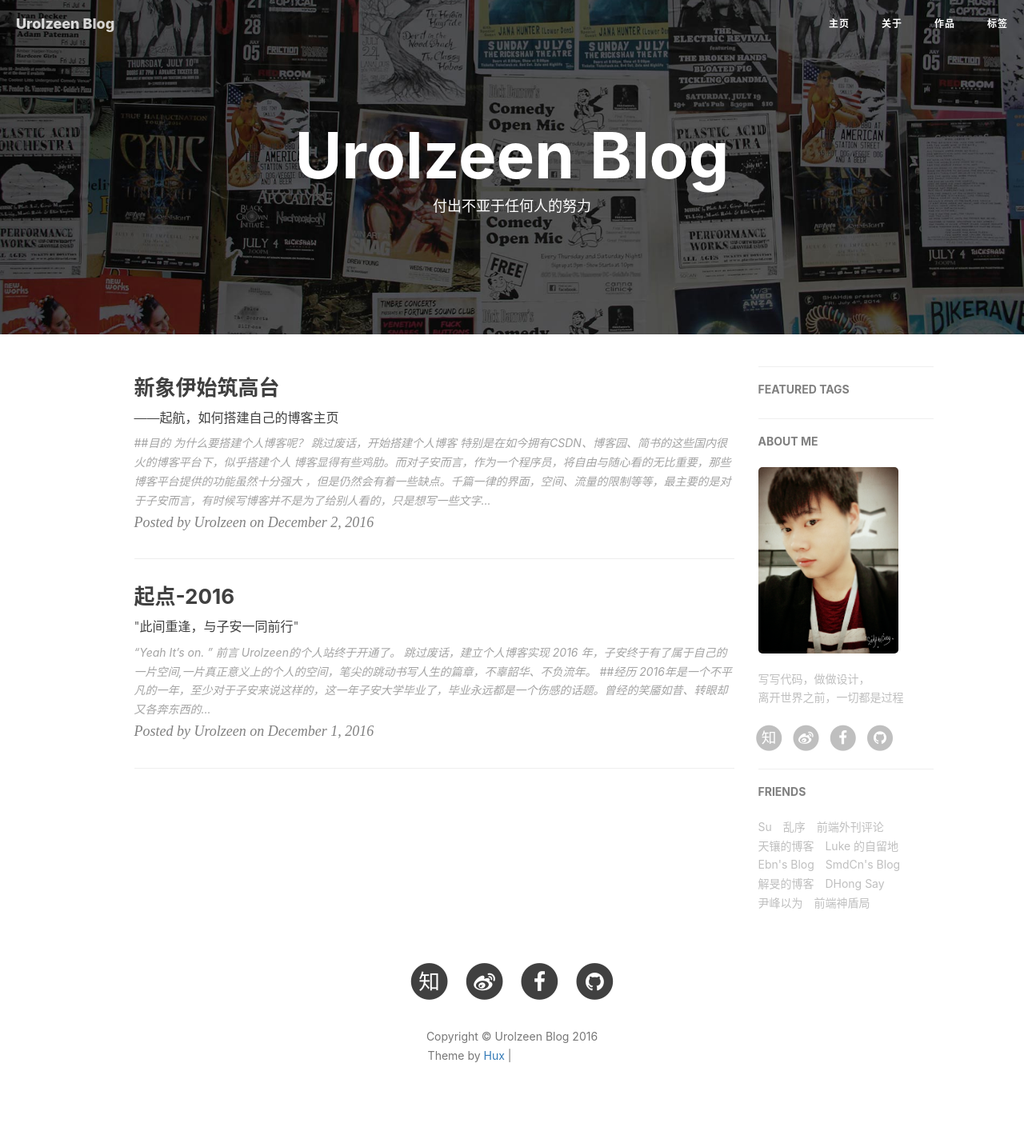
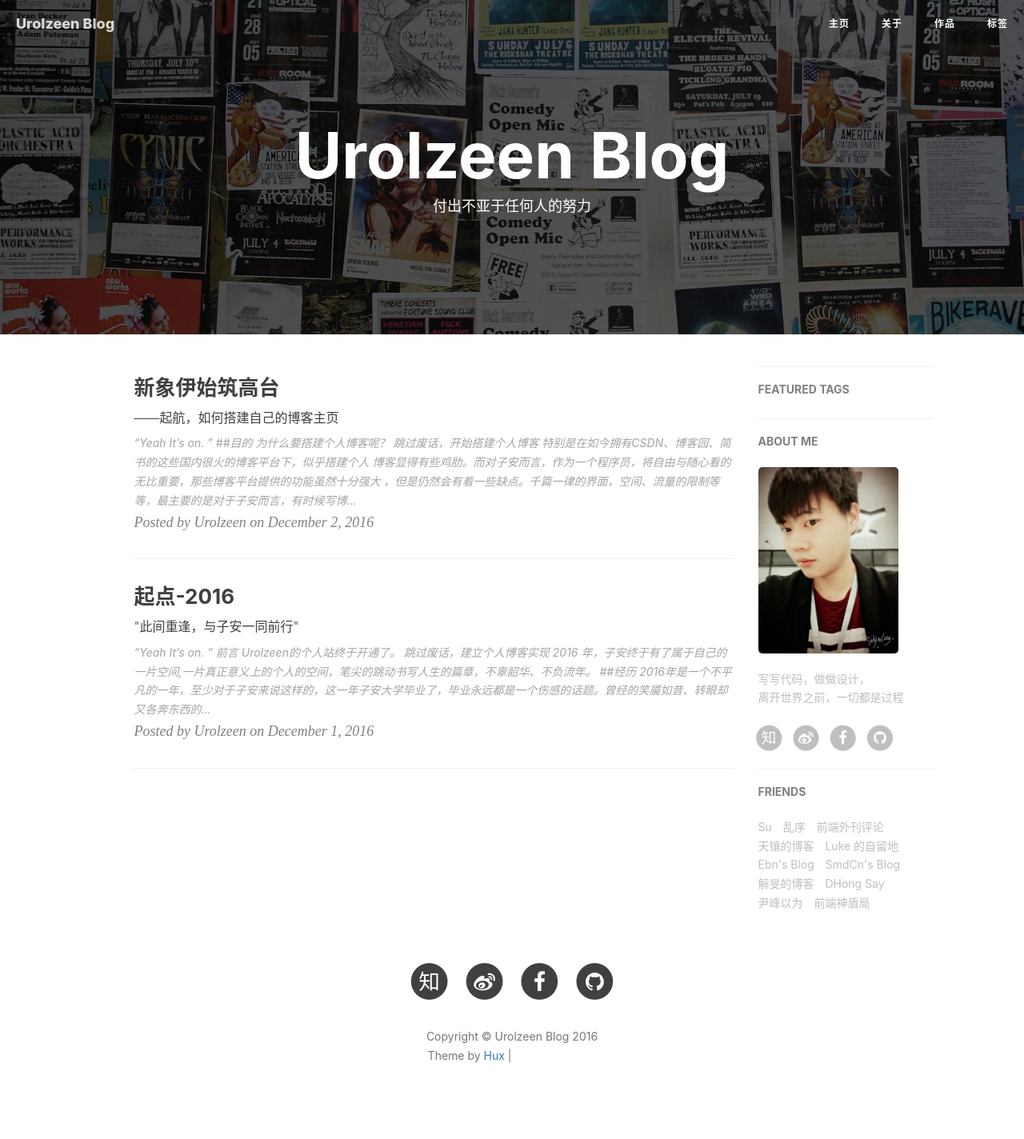
Before and after one commit to loveliukai/blogProject, a Jekyll site: the page built from index.html, in a window 1280 px wide. Shown: the whole page at 80% size. Built offline with Jekyll 4.4.1, drawn with Linux system fonts in a browser that asks for light colours; nearby versions of some CDN libraries; the list of posts is cut into pages by our own code; comment, search, counter and statistics services are not loaded; grey boxes are pictures that could not be loaded.

Commit message:
second blog

```diff
--- a/_posts/2016-12-02-first-createpersonblog.md
+++ b/_posts/2016-12-02-first-createpersonblog.md
@@ -9,7 +9,7 @@
 tags:
     - 技术
 ---
-
+> “Yeah It's on. ”
 ##目的
 为什么要搭建个人博客呢？
 [跳过废话，开始搭建个人博客](#build)
```
Also changed, not shown: 1 other file.
